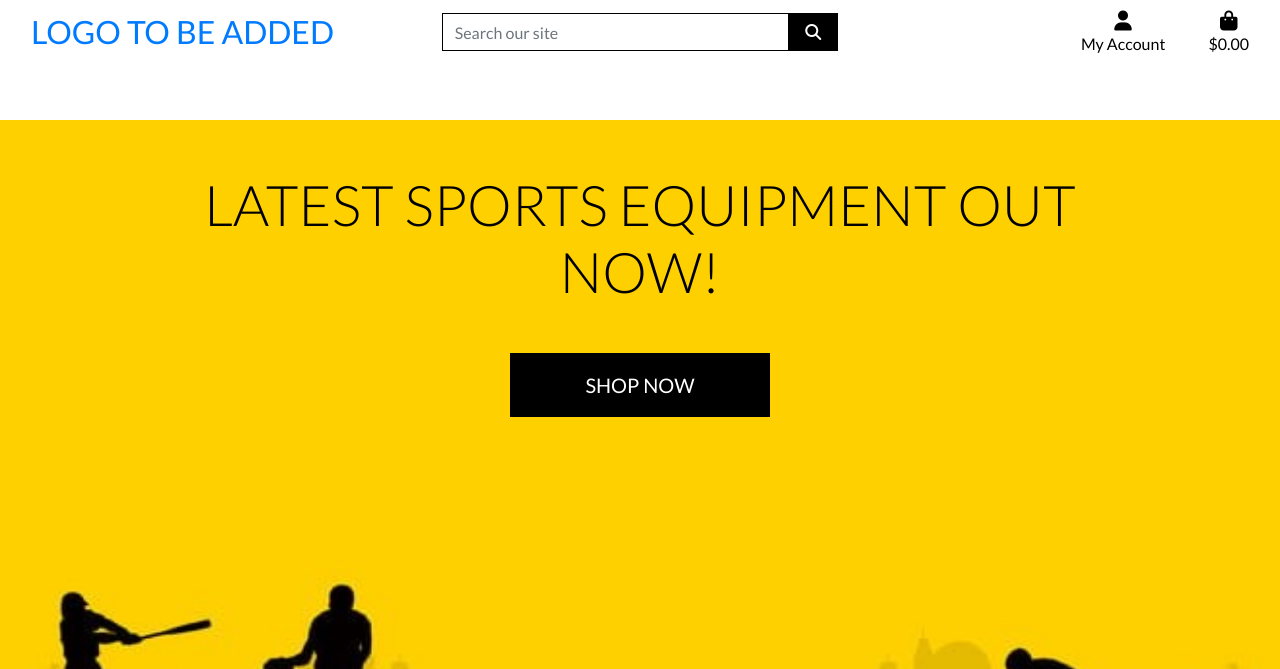
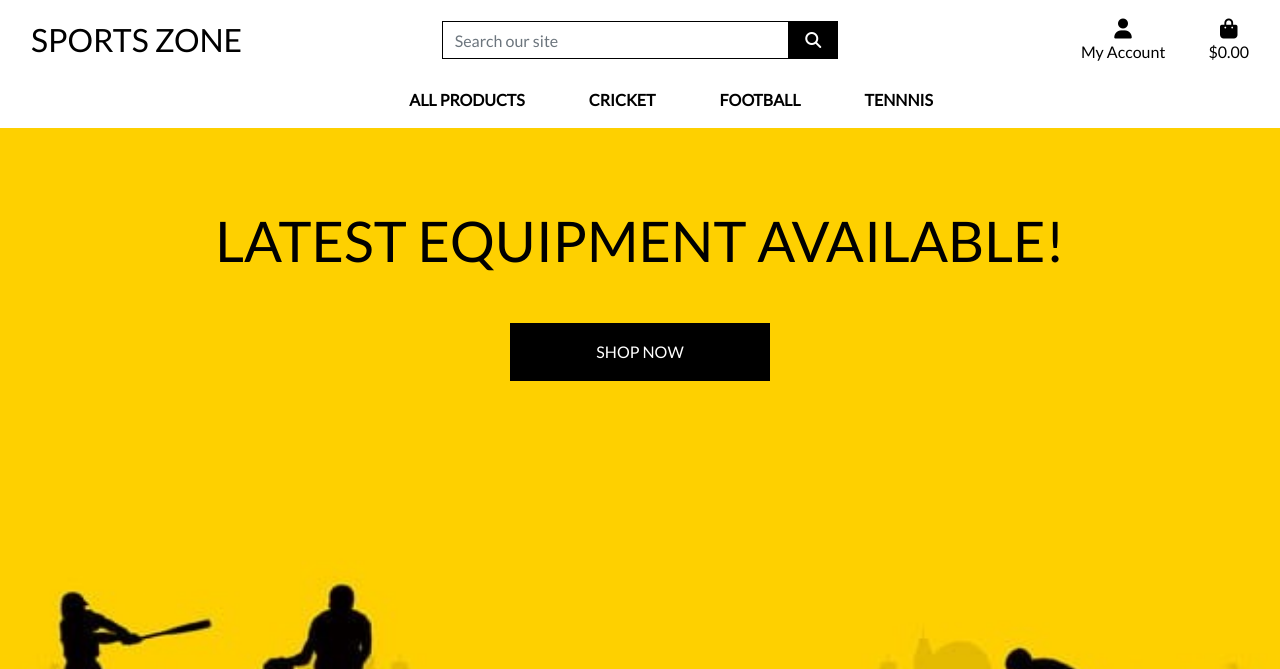
Before and after one commit to MannyBinning/sports-zone, a Django app: page / in a window 1280 px wide. Shown: the top 669 px of the page. Run offline with Django 3.2, Linux system fonts and the light colour scheme; some libraries are stand-ins or nearby versions.

Commit message:
Added main nav bar with appropriate list items

```diff
--- a/home/templates/home/index.html
+++ b/home/templates/home/index.html
@@ -1,8 +1,8 @@
-{% extends 'base.html' %}
+{% extends "base.html" %}
 {% load static %}
 
-{% block page-header %}
-    <div class="container header-container">
+{% block page_header %}
+    <div class="container header-contianer">
         <div class="row">
             <div class="col"></div>
         </div>
@@ -12,14 +12,17 @@
 {% block content %}
     <div class="container h-100 text-center">
         <div class="row h-100">
-            <div class="col-7 col-md-12 my-auto">
-                <h1 class="display-4 logo-font text-black text-center">Latest sports equipment out now!</h1>
+            <div class="col-7 col-md-12 mt-5 my-auto">
+                <h1 class="display-4 logo-font text-black">
+                    Latest Equipment Available!
+                </h1>
                 <div class="my-5">
                     <h4>
-                        <a href="" class="shop-now-button btn btn-lg rounded-0 text-uppercase py-3">Shop Now</a>
+                        <a href="" class="shop-now-button btn btn-ls rounded-0 text-uppercase py-3">Shop Now</a>
                     </h4>
                 </div>
             </div>
         </div>
     </div>
+
 {% endblock %}
--- a/templates/base.html
+++ b/templates/base.html
@@ -3,35 +3,43 @@
 <!doctype html>
 <html lang="en">
   <head>
+
     {% block meta %}
         <meta http-equiv="X-UA-Compatible" content="ie=edge">
         <meta charset="utf-8">
         <meta name="viewport" content="width=device-width, initial-scale=1, shrink-to-fit=no">
     {% endblock %}
 
-    <!-- Bootstrap CSS -->
+    {% block extra_meta %}
+    {% endblock %}
+
     {% block corecss %}
         <link rel="stylesheet" href="https://stackpath.bootstrapcdn.com/bootstrap/4.4.1/css/bootstrap.min.css" integrity="sha384-Vkoo8x4CGsO3+Hhxv8T/Q5PaXtkKtu6ug5TOeNV6gBiFeWPGFN9MuhOf23Q9Ifjh" crossorigin="anonymous">
-      <link rel="preconnect" href="https://fonts.gstatic.com">
-      <link href="https://fonts.googleapis.com/css2?family=Lato:ital,wght@0,100;0,300;0,400;0,700;0,900;1,100;1,300;1,400;1,700;1,900&display=swap" rel="stylesheet">
+        <link rel="stylesheet" href="https://fonts.googleapis.com/css?family=Lato&display=swap">
         <link rel="stylesheet" href="{% static 'css/base.css' %}">
     {% endblock %}
 
+    {% block extra_css %}
+    {% endblock %}
+
     {% block corejs %}
-        <script src="https://kit.fontawesome.com/d2881910c2.js" crossorigin="anonymous"></script>
+        <script src="https://kit.fontawesome.com/4863a75fd6.js" crossorigin="anonymous"></script>
         <script src="https://code.jquery.com/jquery-3.4.1.slim.min.js" integrity="sha384-J6qa4849blE2+poT4WnyKhv5vZF5SrPo0iEjwBvKU7imGFAV0wwj1yYfoRSJoZ+n" crossorigin="anonymous"></script>
         <script src="https://cdn.jsdelivr.net/npm/popper.js@1.16.0/dist/umd/popper.min.js" integrity="sha384-Q6E9RHvbIyZFJoft+2mJbHaEWldlvI9IOYy5n3zV9zzTtmI3UksdQRVvoxMfooAo" crossorigin="anonymous"></script>
         <script src="https://stackpath.bootstrapcdn.com/bootstrap/4.4.1/js/bootstrap.min.js" integrity="sha384-wfSDF2E50Y2D1uUdj0O3uMBJnjuUD4Ih7YwaYd1iqfktj0Uod8GCExl3Og8ifwB6" crossorigin="anonymous"></script>
     {% endblock %}
 
-  <title>Sports Zone {% block extra_title %}{% endblock %} </title>
+    {% block extra_js %}
+    {% endblock %}
+
+    <title>Sports Zone {% block extra_title %}{% endblock %}</title>
   </head>
   <body>
     <header class="container-fluid fixed-top">
-      <div id="topnav" class="row bg-white pt-lg-0 text-center text-lg-left">
+        <div id="topnav" class="row bg-white pt-lg-2 d-none d-lg-flex">
             <div class="col-12 col-lg-4 my-auto py-1 py-lg-0 text-center text-lg-left">
                 <a href="{% url 'home' %}" class="nav-link main-logo-link">
-            <h2 class="my-0">LOGO TO BE ADDED</h2>
+                    <h2 class="logo-font text-black my-0">Sports Zone</h2>
                 </a>
             </div>
             <div class="col-12 col-lg-4 my-auto py-1 py-lg-0">
@@ -86,7 +94,7 @@
                     </li>
                 </ul>
             </div>
-        </div>
+            <div class="col-12 col-lg-4 my-auto py-1 py-lg-0"></div>
         </div>
         <div class="row bg-white">
             <nav class="navbar navbar-expand-lg navbar-light w-100">
--- a/templates/includes/main-nav.html
+++ b/templates/includes/main-nav.html
@@ -0,0 +1,48 @@
+<div class="collapse navbar-collapse" id="main-nav">
+    <ul class="navbar-nav w-auto mx-auto">
+        <li class="nav-item dropdown">
+            <a class="logo-font font-weight-bold nav-link text-black mr-5" href="#" id="all-products-link" data-toggle="dropdown" aria-haspopup="true" aria-expanded="false">
+                All Products
+            </a>
+            <div class="dropdown-menu border-0" aria-labelledby="all-products-link">
+                <a href="" class="dropdown-item">By Price</a>
+                <a href="" class="dropdown-item ">By Rating</a>
+                <a href="" class="dropdown-item ">By Category</a>
+                <a href="" class="dropdown-item">All Products</a>
+            </div>
+        </li>
+
+        <li class="nav-item dropdown">
+            <a class="logo-font font-weight-bold nav-link text-black mr-5" href="#" id="clothing-link" data-toggle="dropdown" aria-haspopup="true" aria-expanded="false">
+                Cricket
+            </a>
+            <div class="dropdown-menu border-0" aria-labelledby="clothing-link">
+                <a href="" class="dropdown-item">Clothing</a>
+                <a href="" class="dropdown-item">Equipment</a>
+                <a href="" class="dropdown-item">All Cricket Products</a>
+            </div>
+        </li>
+
+        <li class="nav-item dropdown">
+            <a class="logo-font font-weight-bold nav-link text-black mr-5" href="#" id="homeware-link" data-toggle="dropdown" aria-haspopup="true" aria-expanded="false">
+                Football
+            </a>
+            <div class="dropdown-menu border-0" aria-labelledby="homeware-link">
+                <a href="" class="dropdown-item">Clothing</a>
+                <a href="" class="dropdown-item">Equipment</a>
+                <a href="" class="dropdown-item">All Football Products</a>
+            </div>
+        </li>
+
+        <li class="nav-item dropdown">
+            <a class="logo-font font-weight-bold nav-link text-black" href="#" id="specials-link" data-toggle="dropdown" aria-haspopup="true" aria-expanded="false">
+                Tennnis
+            </a>
+            <div class="dropdown-menu border-0" aria-labelledby="specials-link">
+                <a href="" class="dropdown-item">Clothing</a>
+                <a href="" class="dropdown-item">Equipment</a>
+                <a href="" class="dropdown-item">All Tennis Products</a>
+            </div>
+        </li>
+    </ul>
+</div>
```
Lines whose indentation alone changed are shown as unchanged.
